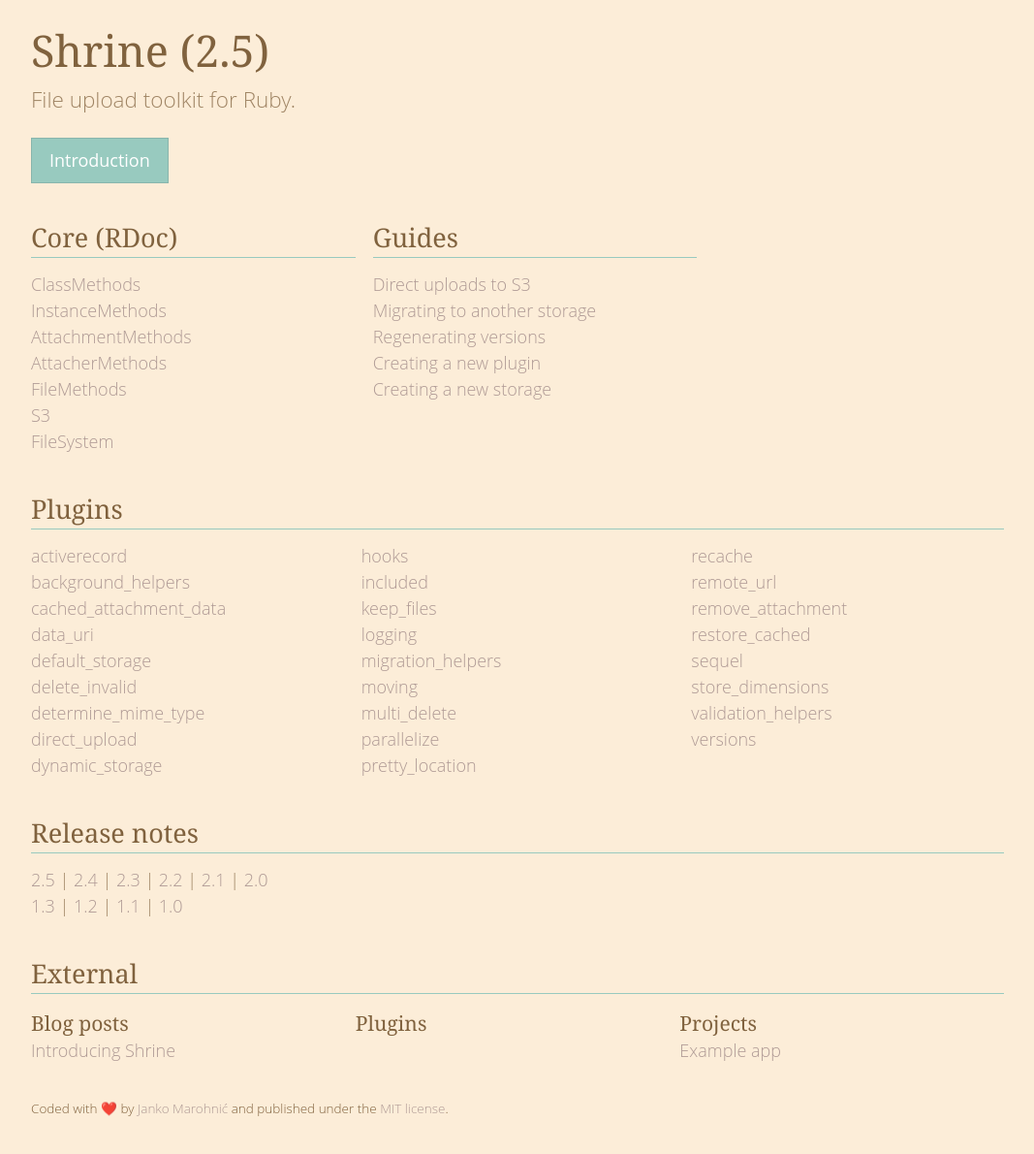
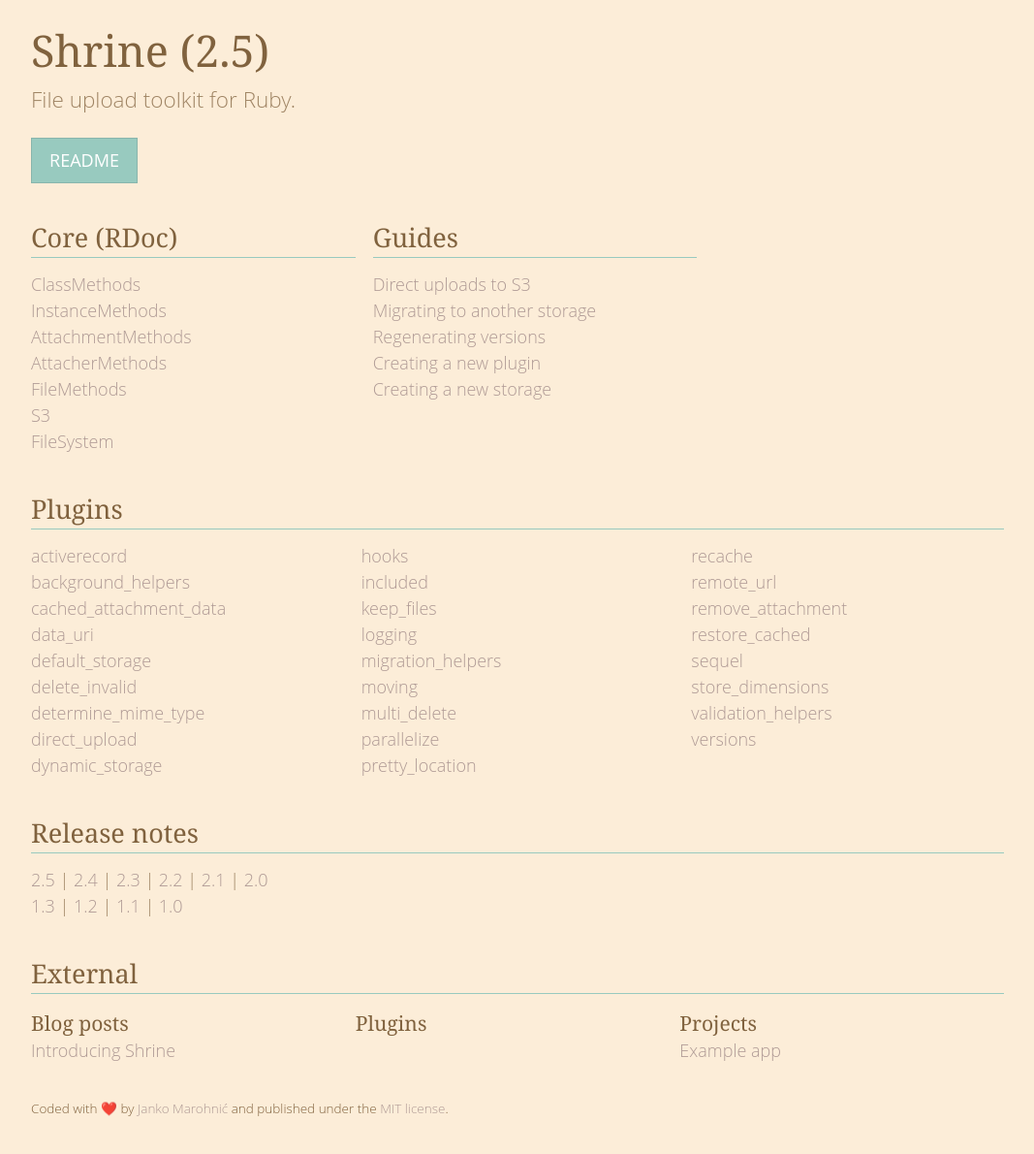
Before and after one commit to avinashcodeer/Romenics, a Jekyll site: the page built from www/index.html, in a window 1280 px wide. Shown: the whole page at 97% size, without its empty margins (106-1173 px from the left). Built offline with Jekyll 4.4.1, drawn with Linux system fonts in a browser that asks for light colours; emoji names are drawn with the system emoji font.

Commit message:
Rename the button label

```diff
--- a/www/index.html
+++ b/www/index.html
@@ -7,7 +7,7 @@
       <h1>{{ site.title }} ({{ site.data.versions | first | first }})</h1>
       <p>{{ site.description | delete:'.' }}</p>
     </div>
-    <a class="btn" href="http://{{ site.url }}/rdoc/files/README_md.html">Introduction</a>
+    <a class="btn" href="http://{{ site.url }}/rdoc/files/README_md.html">README</a>
   </div>
 </header>
 
```
